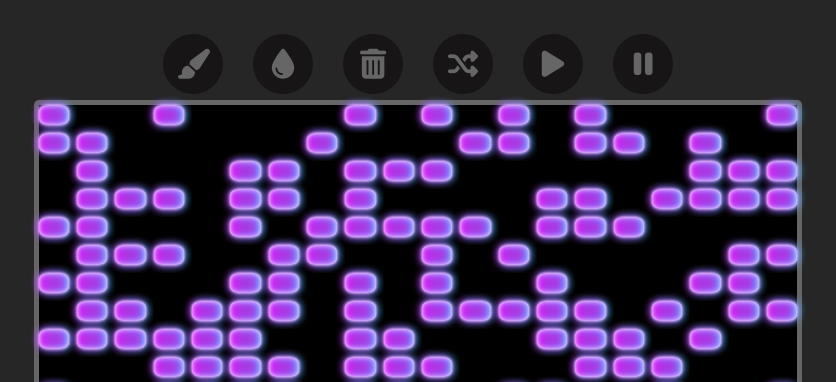
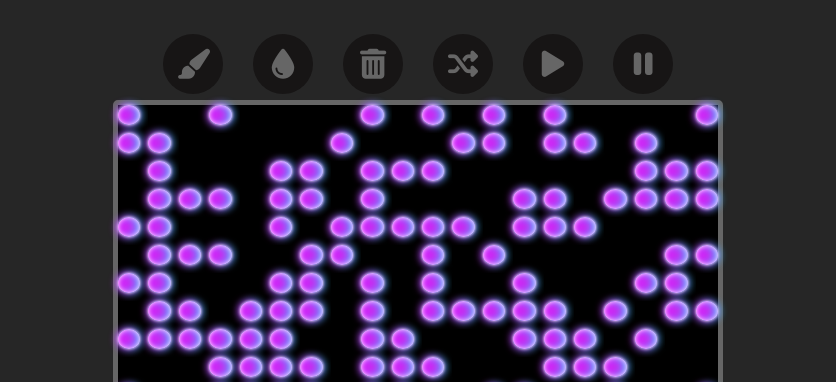
Before and after one commit to ferculell/GameOfLifeByConway, a plain HTML site: page index.html in a window 1280 px wide. Both pictures are taken after a click on the button 685 px from the left and 64 px from the top of the page. Shown: the top 382 px of the page, without its empty margins (222-1058 px from the left). Drawn offline with Linux system fonts and the light colour scheme.

Commit message:
Fix the board width at 600px

```diff
--- a/css/styles.css
+++ b/css/styles.css
@@ -5,8 +5,7 @@
   display: grid;
   grid-template-columns: repeat(20, auto);
   grid-gap: 8px;
-  max-width: 60%;
-  min-width: 600px;
+  width: 600px;
   margin-top: 100px;
   background-color: #000;
 }
@@ -19,7 +18,7 @@
 
 .live {
   /* Credits to Will Boyd @lonekorean */
-  border-radius: 30%;
+  border-radius: 50%;
   box-shadow: inset 0 0 5px #fff, /* inner white */
     inset 2px 0 8px #f0f, /* inner left magenta short */
     inset -2px 0 8px #0ff, /* inner right cyan short */
--- a/js/main.js
+++ b/js/main.js
@@ -14,7 +14,7 @@ const tablero = document.getElementsByTagName("div");
 function plantarCelula(event) {
   let i = event.target.id;
   celulas[parseInt(i)] = 1;
-  if (i != "tablero") {
+  if (i != "tablero" && i != "") {
     document.getElementById(i).classList.add("live");
   }
 }
```
